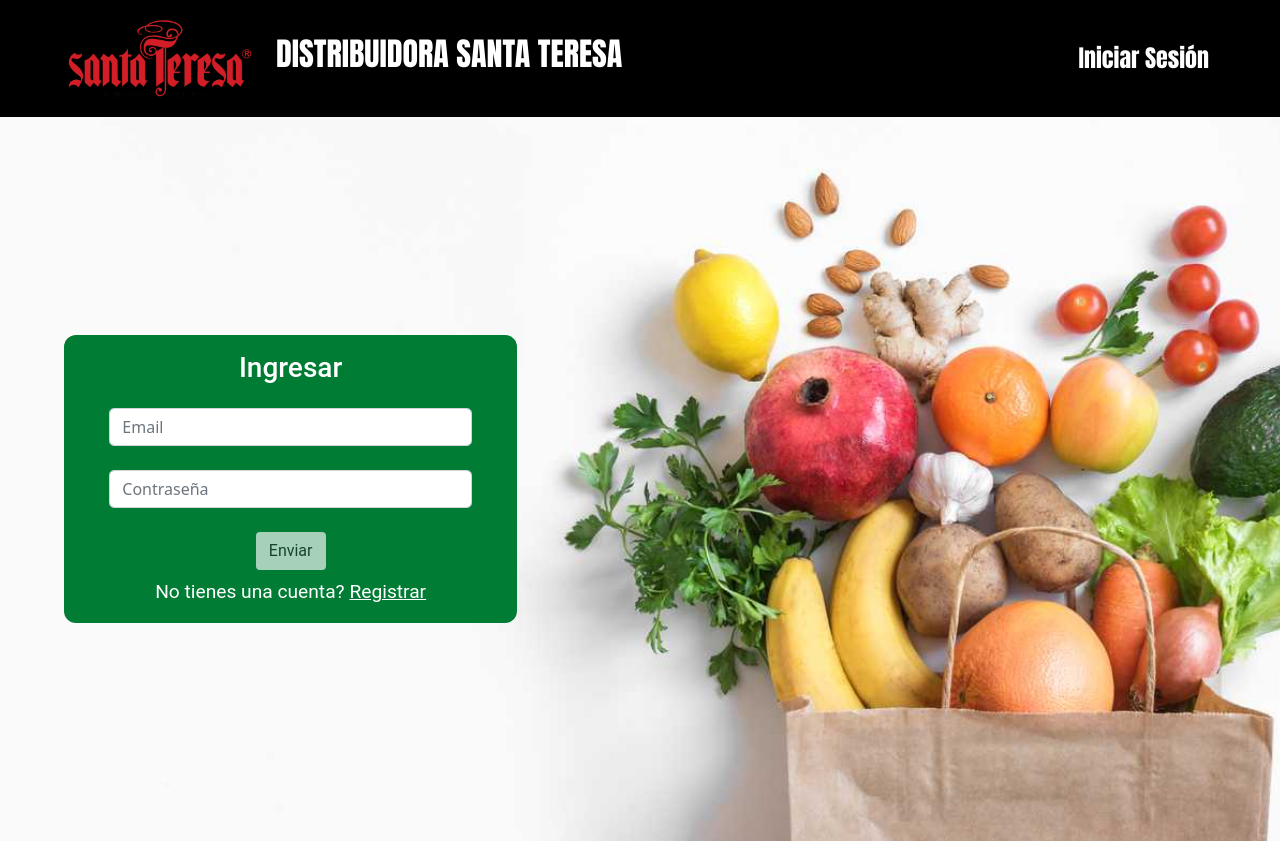
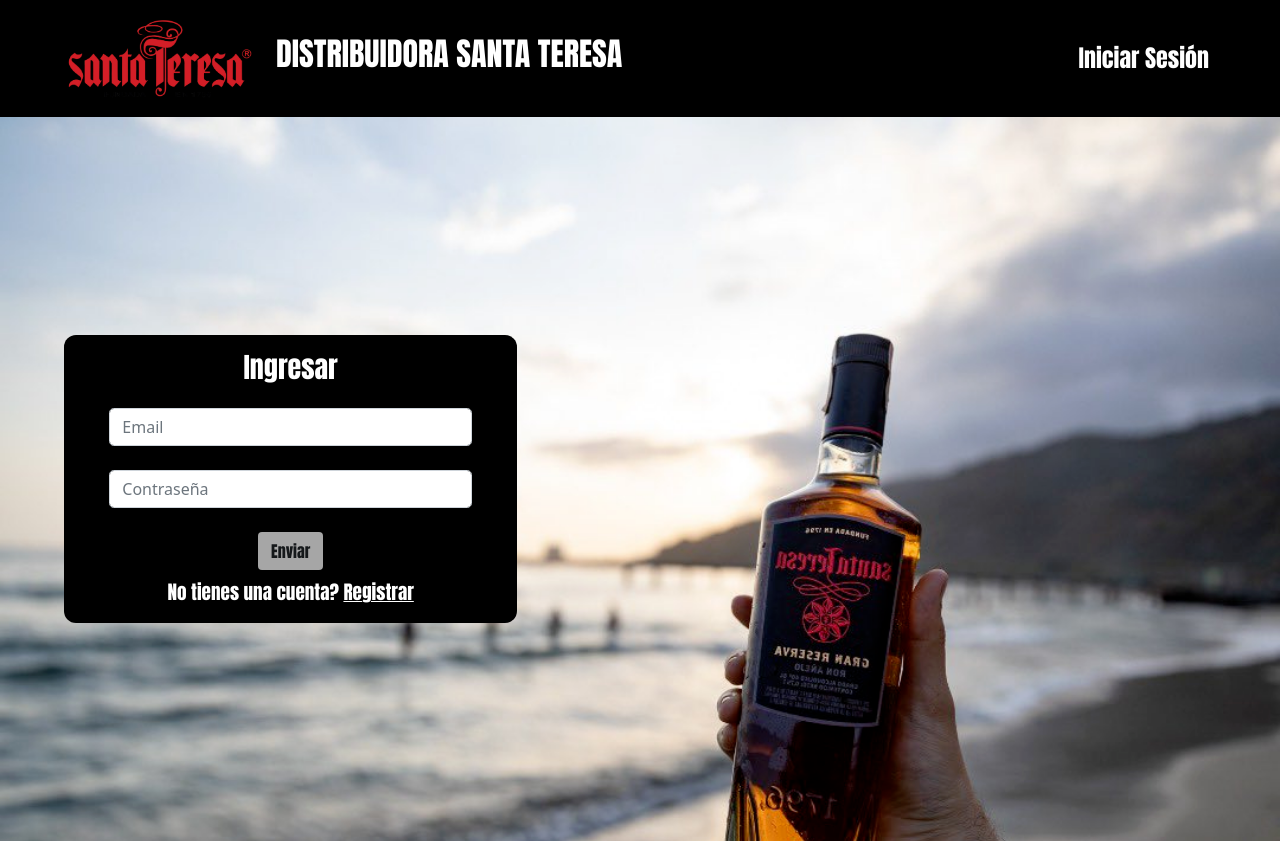
Before and after one commit to chowanza/SantaTeresa, a React (Create React App) app: page /login in a window 1280 px wide. Built offline with nearby package versions, Linux system fonts and the light colour scheme.

Commit message:
LOGIN EDIT\

```diff
--- a/src/Login.js
+++ b/src/Login.js
@@ -4,8 +4,8 @@ import Swal from "sweetalert2";
 import { Rings } from "react-loader-spinner";
 import { useNavigate, Link } from "react-router-dom";
 
-import backImage from "./assets/backImage.png";
-import Logo from "./assets/Logo.png";
+import backImage from "./assets/backsantate.png";
+import Logo from "./assets/santate.png";
 
 const Login = () => {
   const [isLoading, setIsLoading] = useState(false);
@@ -89,7 +89,7 @@ const Login = () => {
           <div
             className="d-flex justify-content-center"
             style={{
-              backgroundColor: "rgb(0, 124, 53)",
+              backgroundColor: "rgb(0, 0, 0)",
               borderRadius: "12px",
               width: "85%",
             }}
@@ -104,7 +104,7 @@ const Login = () => {
                 className="text-center"
                 style={{
                   color: "#fff",
-                  fontFamily: "roboto",
+                  fontFamily: "Impact",
                 }}
               >
                 Ingresar
@@ -138,7 +138,7 @@ const Login = () => {
                     disabled={form.password.length < 8}
                     style={{
                       fontSize: "1rem",
-                      fontFamily: "roboto",
+                      fontFamily: "Impact",
                       backgroundColor: "white",
                     }}
                   >
@@ -150,7 +150,7 @@ const Login = () => {
                 <p
                   style={{
                     fontSize: "1.2rem",
-                    fontFamily: "roboto",
+                    fontFamily: "Impact",
                     color: "white",
                   }}
                 >
```
